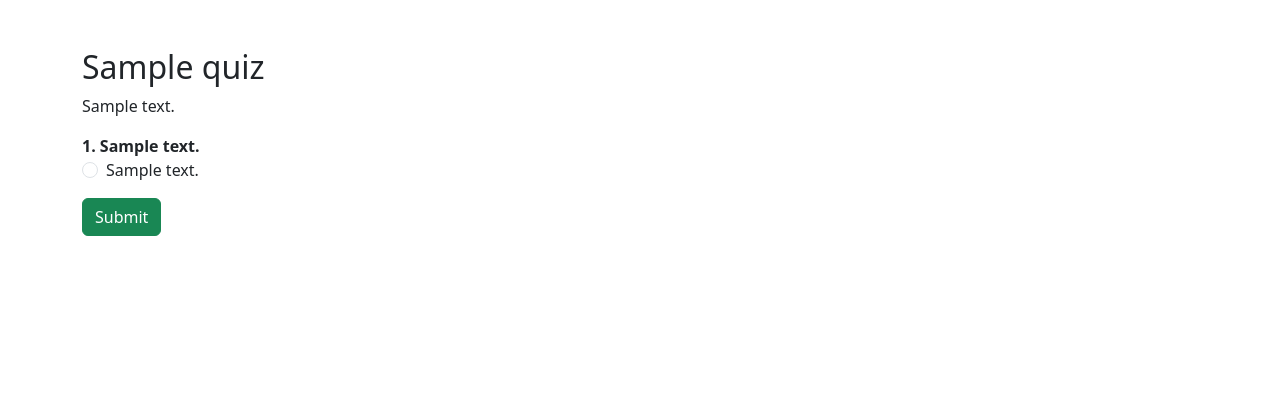
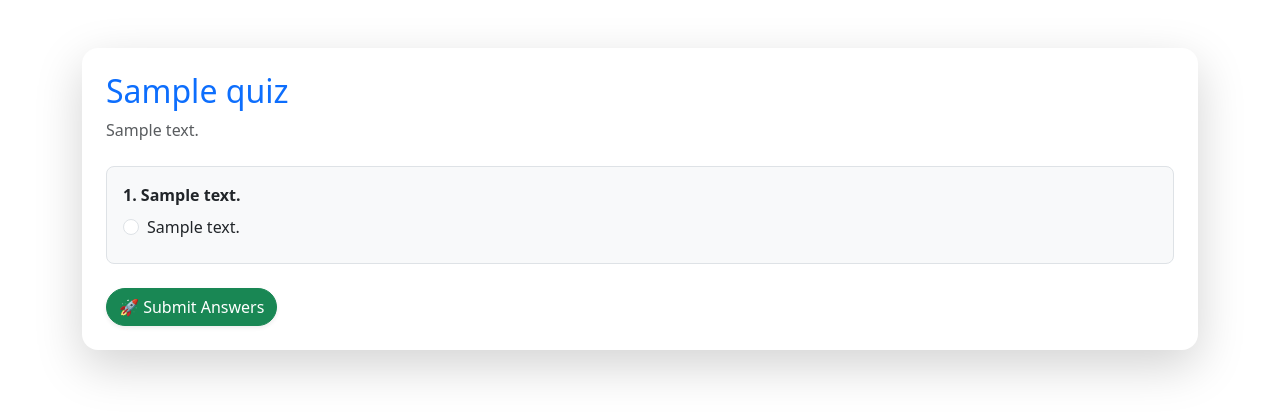
Before and after one commit to zalwan/django-modular-quiz-app, a Django app: page /quiz/1/ in a window 1280 px wide. Shown: the top 418 px of the page. Run offline with Django 5.2, Linux system fonts and the light colour scheme; a user stored in the database is signed in; tables that the repository leaves empty hold one stand-in row (values such as "Sample post"); parts of the project's set-up code (start-up, migrations or seed data) failed here and were passed over.

Commit message:
feat: styling quiz start page

```diff
--- a/templates/quiz/start.html
+++ b/templates/quiz/start.html
@@ -1,25 +1,165 @@
 {% extends "base.html" %} {% block content %}
 <div class="container mt-5">
-  <h2>{{ quiz.title }}</h2>
-  <p>{{ quiz.description }}</p>
-  <form method="post">
+  <div class="card shadow-lg border-0 rounded-4">
+    <div class="card-body p-4">
+      <h2 class="mb-2 text-primary">{{ quiz.title }}</h2>
+      <p class="text-muted mb-4">{{ quiz.description }}</p>
+
+      <form method="post" id="quizForm" novalidate>
         {% csrf_token %} {% for question in questions %}
-    <div class="mb-3">
-      <strong>{{ forloop.counter }}. {{ question.text }}</strong>
+        <div class="mb-4 p-3 border rounded-3 bg-light">
+          <strong class="d-block mb-2">
+            {{ forloop.counter }}. {{ question.text }}
+          </strong>
+
           {% for choice in question.choices.all %}
-      <div class="form-check">
+          <div class="form-check mb-2">
             <input
               type="radio"
               class="form-check-input"
               name="{{ question.id }}"
+              id="choice-{{ question.id }}-{{ choice.id }}"
               value="{{ choice.id }}"
             />
-        <label class="form-check-label">{{ choice.text }}</label>
+            <label
+              class="form-check-label"
+              for="choice-{{ question.id }}-{{ choice.id }}"
+            >
+              {{ choice.text }}
+            </label>
           </div>
           {% endfor %}
         </div>
         {% endfor %}
-    <button class="btn btn-success" type="submit">Submit</button>
+
+        <div class="">
+          <!-- Trigger Modal Check -->
+          <button
+            type="button"
+            id="openModalBtn"
+            class="btn btn-success btn-md rounded-pill shadow-sm"
+          >
+            🚀 Submit Answers
+          </button>
+        </div>
       </form>
     </div>
+  </div>
+</div>
+
+<!-- Warning Modal -->
+<div
+  class="modal fade"
+  id="warningModal"
+  tabindex="-1"
+  aria-labelledby="warningModalLabel"
+  aria-hidden="true"
+>
+  <div class="modal-dialog modal-dialog-centered">
+    <div class="modal-content border-warning rounded-4 shadow-lg">
+      <div class="modal-header bg-warning bg-opacity-25">
+        <h5 class="modal-title text-warning" id="warningModalLabel">
+          Incomplete Answers
+        </h5>
+        <button
+          type="button"
+          class="btn-close"
+          data-bs-dismiss="modal"
+          aria-label="Close"
+        ></button>
+      </div>
+      <div class="modal-body">
+        Please make sure you have answered all questions before submitting.
+      </div>
+      <div class="modal-footer">
+        <button
+          type="button"
+          class="btn btn-warning rounded-pill"
+          data-bs-dismiss="modal"
+        >
+          OK, I Understand
+        </button>
+      </div>
+    </div>
+  </div>
+</div>
+
+<!-- Confirmation Modal -->
+<div
+  class="modal fade"
+  id="confirmSubmitModal"
+  tabindex="-1"
+  aria-labelledby="confirmSubmitModalLabel"
+  aria-hidden="true"
+>
+  <div class="modal-dialog modal-dialog-centered">
+    <div class="modal-content rounded-4 shadow-lg">
+      <div class="modal-header">
+        <h5 class="modal-title" id="confirmSubmitModalLabel">
+          Confirm Submission
+        </h5>
+        <button
+          type="button"
+          class="btn-close"
+          data-bs-dismiss="modal"
+          aria-label="Close"
+        ></button>
+      </div>
+      <div class="modal-body">
+        Are you sure you want to submit your answers? You will not be able to
+        change them afterwards.
+      </div>
+      <div class="modal-footer">
+        <button
+          type="button"
+          class="btn btn-secondary rounded-pill"
+          data-bs-dismiss="modal"
+        >
+          Cancel
+        </button>
+        <button
+          type="button"
+          class="btn btn-success rounded-pill"
+          id="confirmSubmitBtn"
+        >
+          Yes, Submit!
+        </button>
+      </div>
+    </div>
+  </div>
+</div>
+
+<script>
+  const openModalBtn = document.getElementById("openModalBtn");
+  const confirmSubmitBtn = document.getElementById("confirmSubmitBtn");
+
+  openModalBtn.addEventListener("click", function () {
+    const questions = document.querySelectorAll(".bg-light");
+    let allAnswered = true;
+
+    questions.forEach((q) => {
+      const radios = q.querySelectorAll("input[type='radio']");
+      const checked = Array.from(radios).some((r) => r.checked);
+      if (!checked) {
+        allAnswered = false;
+      }
+    });
+
+    if (!allAnswered) {
+      var warningModal = new bootstrap.Modal(
+        document.getElementById("warningModal")
+      );
+      warningModal.show();
+    } else {
+      var confirmModal = new bootstrap.Modal(
+        document.getElementById("confirmSubmitModal")
+      );
+      confirmModal.show();
+    }
+  });
+
+  confirmSubmitBtn.addEventListener("click", function () {
+    document.getElementById("quizForm").submit();
+  });
+</script>
 {% endblock %}
```
Lines whose indentation alone changed are shown as unchanged.
